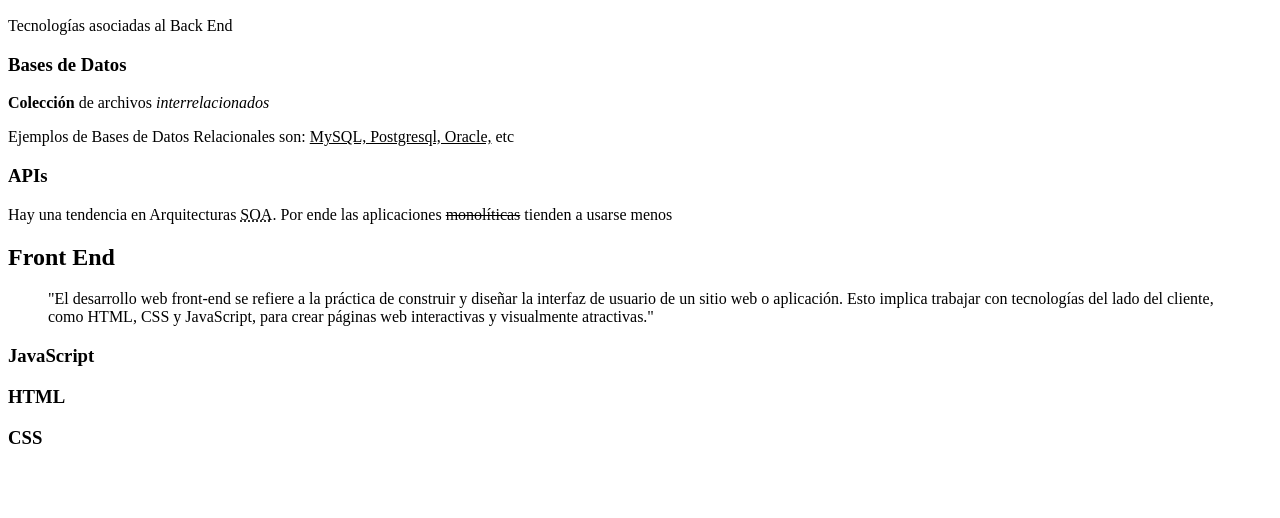
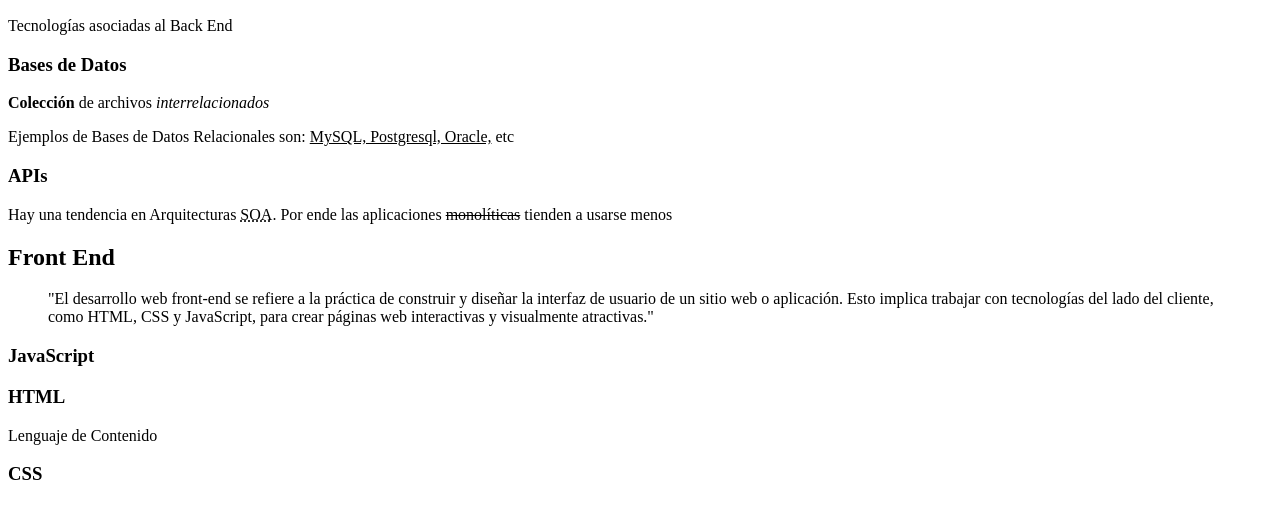
Before and after one commit to Luciagonzalezp/ProyectoWebl-, a plain HTML site: page html/ejercicio1.html in a window 1280 px wide. Shown: the part 110-628 px from the top of the page. Drawn offline with Linux system fonts and the light colour scheme.

Commit message:
Agregué un tag p

```diff
--- a/html/ejercicio1.html
+++ b/html/ejercicio1.html
@@ -38,6 +38,9 @@
 
     <h3>JavaScript</h3>
     <h3>HTML</h3>
+
+    <p>Lenguaje de Contenido</p>
+
     <h3>CSS</h3>
 
 
```
